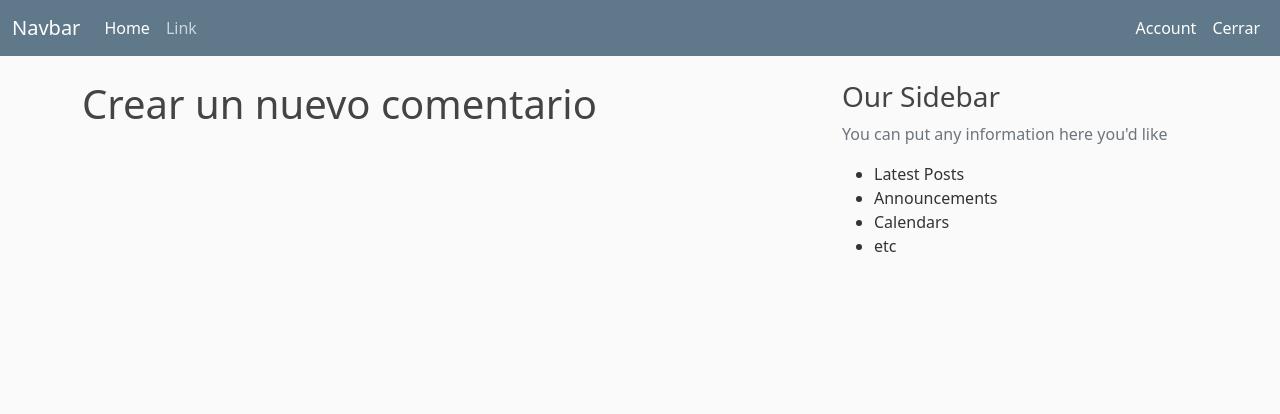
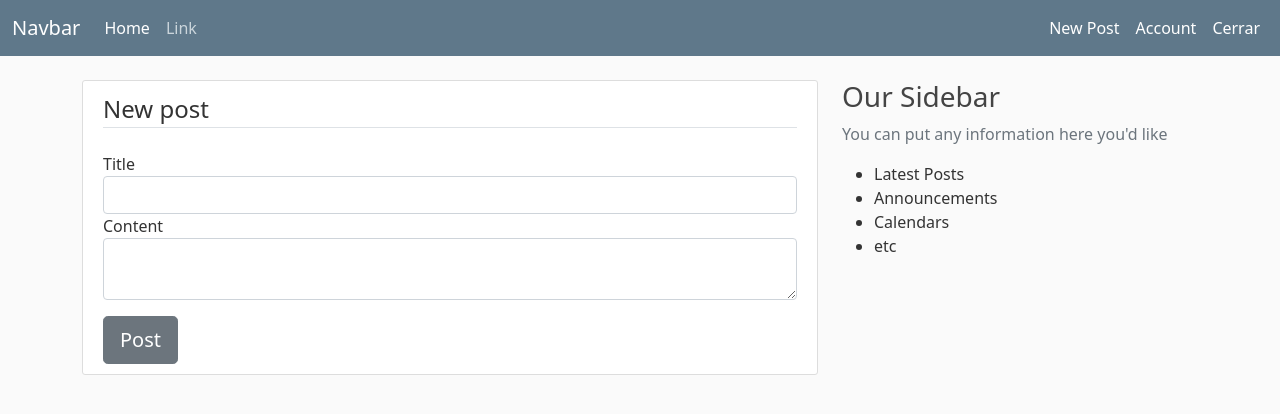
Before and after one commit to ovasquezbrito/blog-python-flask, a Flask app: page /post/new in a window 1280 px wide. Shown: the top 414 px of the page. Run offline with Flask 2, Linux system fonts and the light colour scheme; a user stored in the database is signed in; some libraries are stand-ins or nearby versions.

Commit message:
Rutas post

```diff
--- a/flaskblog/forms.py
+++ b/flaskblog/forms.py
@@ -2,7 +2,7 @@ from flask_wtf import FlaskForm
 from flask_wtf.file import FileField, FileAllowed
 from flask_login import current_user
 from validate_email import validate_email
-from wtforms import StringField, PasswordField, SubmitField, BooleanField, TextField
+from wtforms import StringField, PasswordField, SubmitField, BooleanField, TextField, TextAreaField
 from wtforms.validators import (DataRequired, Length, EqualTo, Email, ValidationError)
 from flaskblog.models import User
 
@@ -88,3 +88,8 @@ class UpdateAccountForm(FlaskForm):
             user = User.query.filter_by(email=email.data).first()
             if user:
                 raise ValidationError('That username is token. Please choose a different one.')
+
+class PostForm(FlaskForm):
+    title = StringField('Title', validators=[DataRequired()])
+    content = TextAreaField('Content', validators=[DataRequired()])
+    submit = SubmitField('Post')
--- a/flaskblog/routes.py
+++ b/flaskblog/routes.py
@@ -1,30 +1,16 @@
 import os
 import secrets
 from PIL import Image
-from flask import render_template, url_for, flash, redirect, request
+from flask import render_template, url_for, flash, redirect, request, abort
 from flaskblog import app, db, bcrypt
-from flaskblog.forms import RegistrationForm, LoginForm, UpdateAccountForm
+from flaskblog.forms import RegistrationForm, LoginForm, UpdateAccountForm, PostForm
 from flaskblog.models import User, Post
 from flask_login import login_user, current_user, logout_user, login_required
-
-posts = [
-    {
-        'author': 'Oduber Vásquez',
-        'title': 'Blog Post 1',
-        'content': 'First post content',
-        'date_posted': 'Marzo 04, 2021'
-    },
-    {
-        'author': 'Karelyan guerra',
-        'title': 'Blog Post 2',
-        'content': 'Second post content',
-        'date_posted': 'Marzo 05, 2021'
-    }
-]
 
 @app.route('/')
 @app.route('/home')
 def home():
+    posts = Post.query.all()
     return render_template('home.html', posts=posts)
 
 @app.route('/about')
@@ -103,7 +89,50 @@ def account():
     image_file = url_for('static', filename='images/' + current_user.image_file)
     return render_template('account.html', title='Account', image_file=image_file, form=form)
 
-@app.route('/post/new')
+@app.route('/post/new', methods=['GET', 'POST'])
 @login_required
 def new_post():
-    return render_template('create_post.html', title='New Post')
+    form = PostForm()
+    if form.is_submitted():
+        flash('Your post has been created!', 'success')
+        post = Post(title=form.title.data, content=form.content.data, author=current_user)
+        db.session.add(post)
+        db.session.commit()
+        return redirect(url_for('home'))
+    return render_template('create_post.html', title='New Post', form=form,  legend='New post')
+
+@app.route('/post/<int:post_id>')
+@login_required
+def post(post_id):
+    post = Post.query.get_or_404(post_id)
+    return render_template('post.html', title=post.title, post=post)
+
+@app.route('/post/<int:post_id>/update', methods=['GET', 'POST'])
+@login_required
+def update_post(post_id):
+    post = Post.query.get_or_404(post_id)
+    if post.author != current_user:
+        abort(403)
+    form = PostForm()
+    if form.is_submitted():
+        post.title = form.title.data
+        post.content = form.content.data
+        db.session.commit()
+        flash('Your post has been updated!', 'success')
+        return redirect(url_for('post', post_id=post.id))
+    elif request.method == 'GET':
+        form.title.data = post.title
+        form.content.data = post.content
+
+    return render_template('create_post.html', title='New Post', form=form, legend='Update post')
+
+@app.route('/post/<int:post_id>/delete', methods=['POST'])
+@login_required
+def delete_post(post_id):
+    post = Post.query.get_or_404(post_id)
+    if post.author != current_user:
+        abort(403)
+    db.session.delete(post)
+    db.session.commit()
+    flash('Your post has been deleted!', 'success')
+    return redirect(url_for('home'))
--- a/flaskblog/static/main.css
+++ b/flaskblog/static/main.css
@@ -36,7 +36,7 @@ h1, h2, h3, h4, h5, h6 {
     color: #444444;
   }
 
-.a.article-title:hover {
+  a.article-title:hover {
     color: #428bca;
     text-decoration: none;
   }
@@ -54,7 +54,7 @@ h1, h2, h3, h4, h5, h6 {
   .article-metadata {
     padding-bottom: 1px;
     margin-bottom: 4px;
-    border-bottom: 1px solid #e3e3e3;
+    border-bottom: 1px solid #e3e3e3
   }
 
   .article-metadata a:hover {
--- a/flaskblog/templates/create_post.html
+++ b/flaskblog/templates/create_post.html
@@ -1,4 +1,48 @@
 {% extends "layout.html" %}
 {% block content %}
-    <h1>Crear un nuevo comentario</h1>
+    <div class="content-section">
+        <form method="POST" action="">
+            {{ form.hidden_tag() }}
+            <fieldset class="form-group">
+                <legend class="border-bottom mb-4">{{ legend }}</legend>
+
+                <div class="form-group">
+                    {{ form.title.label(class="form-control-label") }}
+                    {% if form.title.errors %}
+                        {{ form.title(class="form-control is-invalid") }}
+                        <div class="invalid-feedback">
+                            {% for errors in form.title.errors %}
+                                <span>{{ error }}</span>
+                            {% endfor %}
+                        </div>
+                    {% else %}
+
+                        {{ form.title(class="form-control") }}
+
+                    {% endif %}
+                </div>
+                <div class="form-group">
+                    {{ form.content.label(class="form-control-label") }}
+                        {% if form.content.errors %}
+                        {{ form.content(class="form-control is-invalid") }}
+                        <div class="invalid-feedback">
+                            {% for errors in form.content.errors %}
+                                <span>{{ error }}</span>
+                            {% endfor %}
+                        </div>
+                    {% else %}
+
+                        {{ form.content(class="form-control") }}
+
+                    {% endif %}
+                </div>
+
+            </fieldset>
+            <div class="form-group">
+                {{ form.submit(class="btn btn-secondary btn-lg btn-block mt-3") }}
+            </div>
+
+        </form>
+    </div>
+
 {% endblock content %}
--- a/flaskblog/templates/layout.html
+++ b/flaskblog/templates/layout.html
@@ -34,6 +34,9 @@
             <div class="d-flex">
                 <ul class="navbar-nav me-auto mb-2 mb-lg-0">
                     {% if current_user.is_authenticated %}
+                    <li class="nav-item">
+                      <a class="nav-link active" href="{{ url_for('new_post') }}">New Post</a>
+                    </li>
                     <li class="nav-item">
                       <a class="nav-link active" href="{{ url_for('account') }}">Account</a>
                     </li>
```
Also changed, not shown: flaskblog/templates/home.html (+8 -3 lines), flaskblog/templates/post.html (added, +50 -0 lines), flaskblog/site.db. Lines whose indentation alone changed are shown as unchanged.
